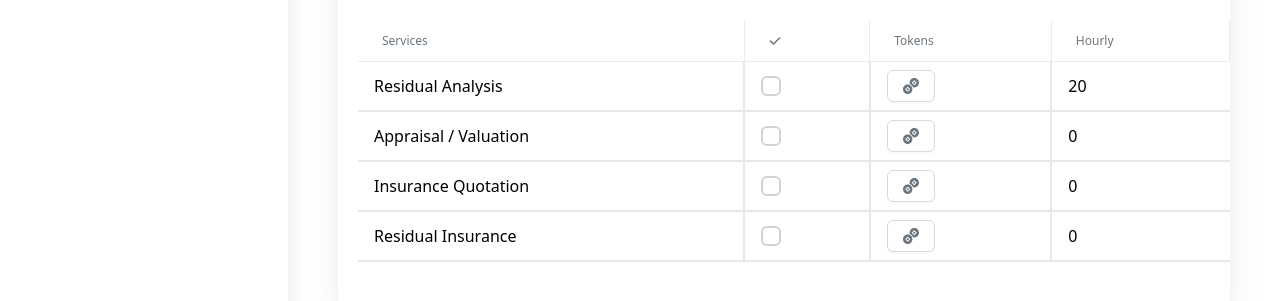
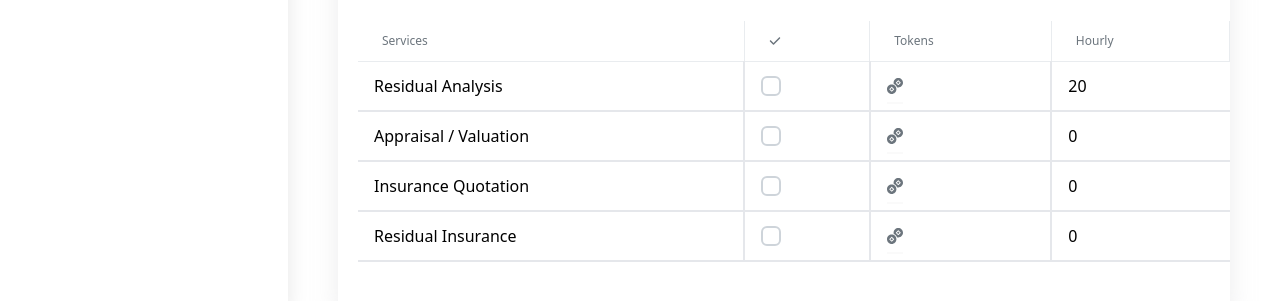
Before and after one commit to arakash-developer/headless, a React (Vite) app: page /services in a window 1280 px wide. Shown: the part 493-794 px from the top of the page. Built offline with nearby package versions, Linux system fonts and the light colour scheme.

Commit message:
style: update Button component styling for improved appearance and interaction

```diff
--- a/src/component/Services.jsx
+++ b/src/component/Services.jsx
@@ -116,7 +116,17 @@ const Services = () => {
                   </td>
                   <td className="px-4 py-2 border-b-2 border-r-2">
                     <Tooltip title="Paid with tokens">
-                      <Button>
+                      <Button
+                        style={{
+                          backgroundColor: "transparent",
+                          color: "",
+                          borderRadius: "0",
+                          border: "none",
+                          padding: "0",
+                          fontSize: "16px",
+                          transition: "background-color 0.3s ease",
+                        }}
+                      >
                         <Token color="var(--text-secondary)" />
                       </Button>
                     </Tooltip>
```
